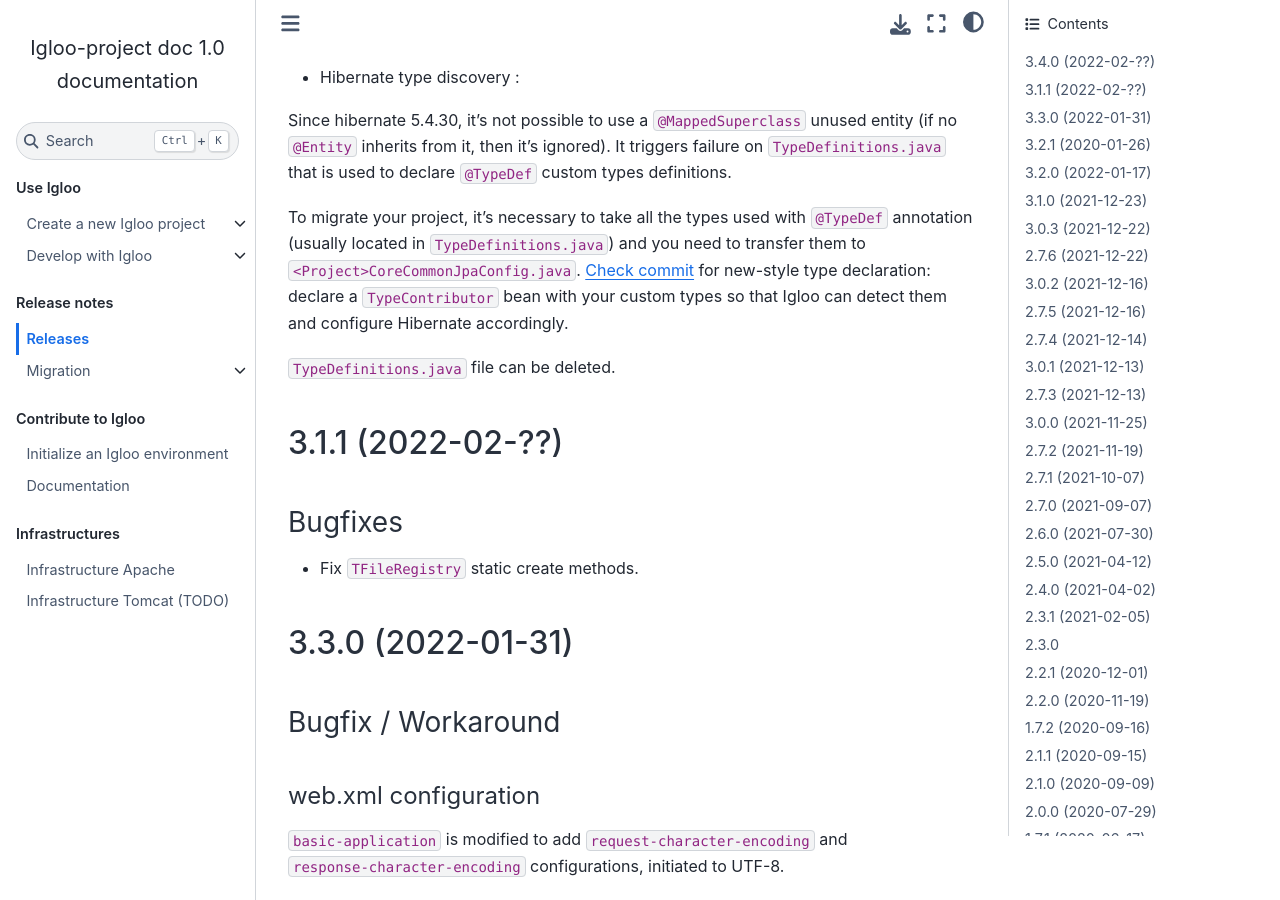
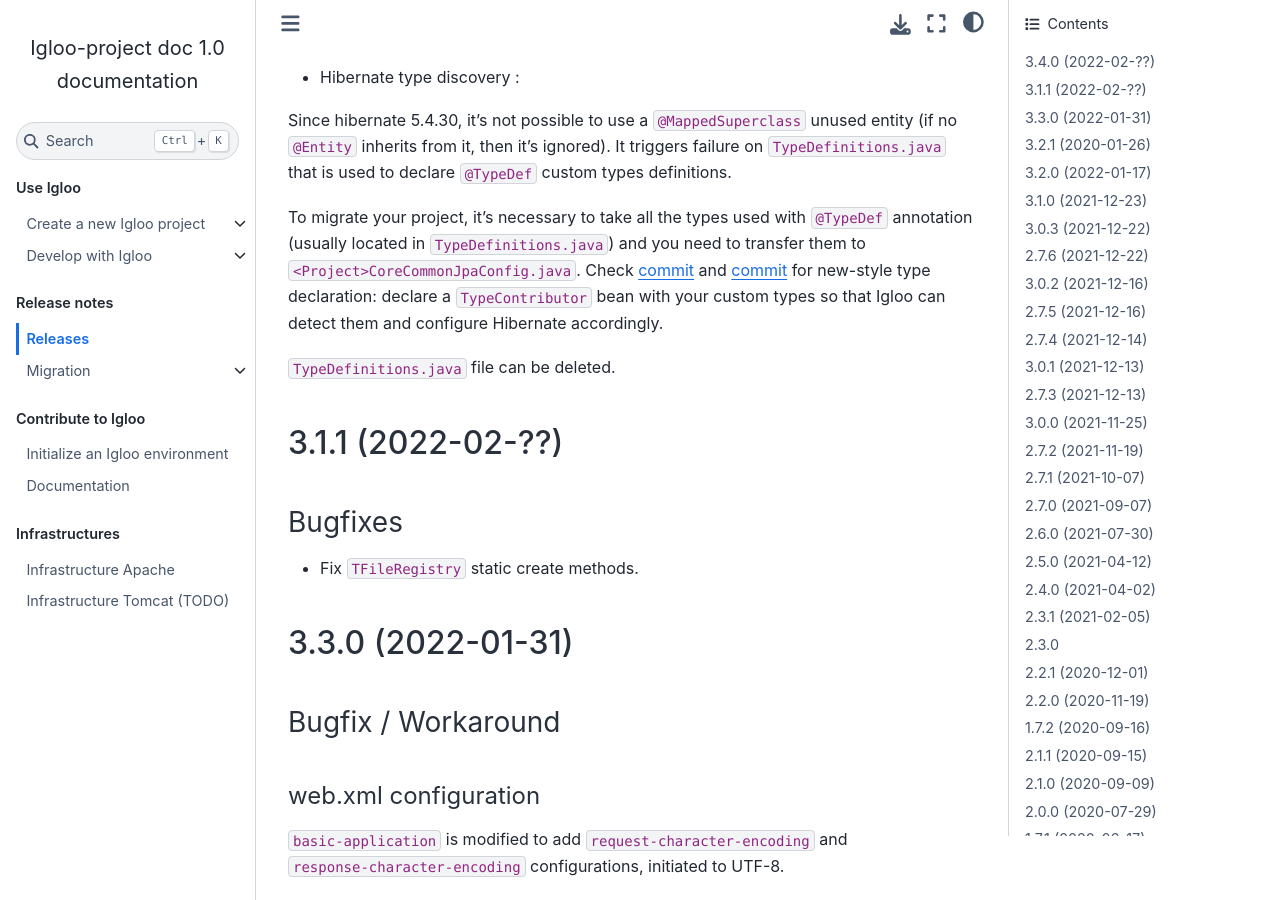
Before and after one commit to igloo-project/igloo-doc, a Sphinx documentation site: the page built from source/release-notes/releases.rst, in a window 1280 px wide and 900 px high, scrolled down 487 px. Built offline with Sphinx 7.4.7 and the Sphinx Book theme 1.1.4, drawn with Linux system fonts in a browser that asks for light colours.

Commit message:
Doc release 3.4.0 : Hibernate type discovery

```diff
--- a/source/release-notes/releases.rst
+++ b/source/release-notes/releases.rst
@@ -29,7 +29,8 @@
 
 To migrate your project, it's necessary to take all the types used with ``@TypeDef``
 annotation (usually located in ``TypeDefinitions.java``) and you need to transfer them to
-``<Project>CoreCommonJpaConfig.java``. `Check commit <https://github.com/igloo-project/igloo-parent/commit/1bbb6fb8f79688489ddce4c04c607a0349cbd642#diff-5c5d84501a57bb0440fedb0e199774392a43e7dc6c03814267a13f1bd4cb803eL37>`_
+``<Project>CoreCommonJpaConfig.java``. Check `commit <https://github.com/igloo-project/igloo-parent/commit/1bbb6fb8f79688489ddce4c04c607a0349cbd642#diff-5c5d84501a57bb0440fedb0e199774392a43e7dc6c03814267a13f1bd4cb803eL37>`_
+and `commit <https://github.com/igloo-project/igloo-parent/commit/9ebc21de6cb3831b9d5a44e87771dc97ad5fd7b>`_
 for new-style type declaration: declare a ``TypeContributor`` bean with your custom types
 so that Igloo can detect them and configure Hibernate accordingly.
 
```
